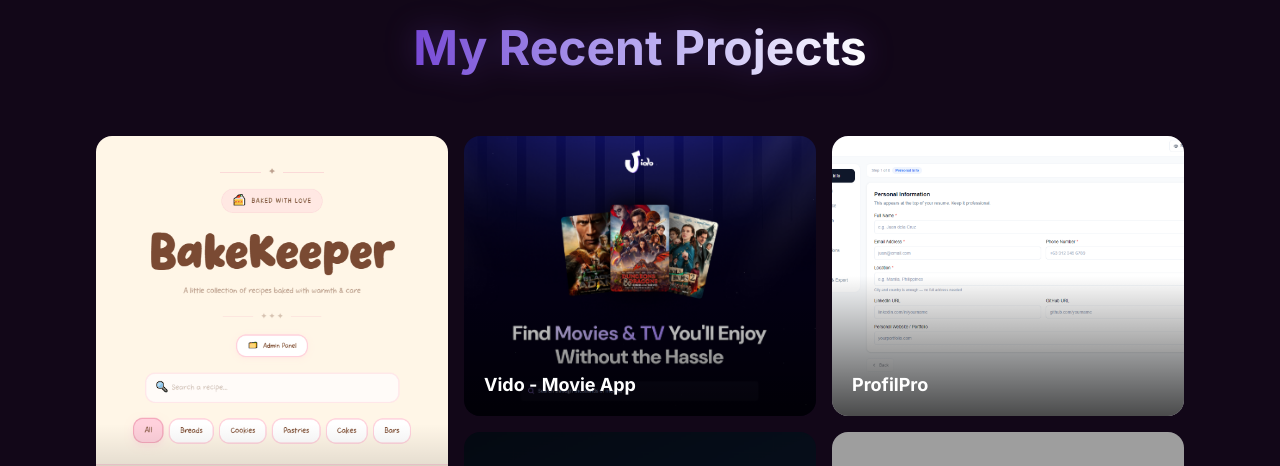
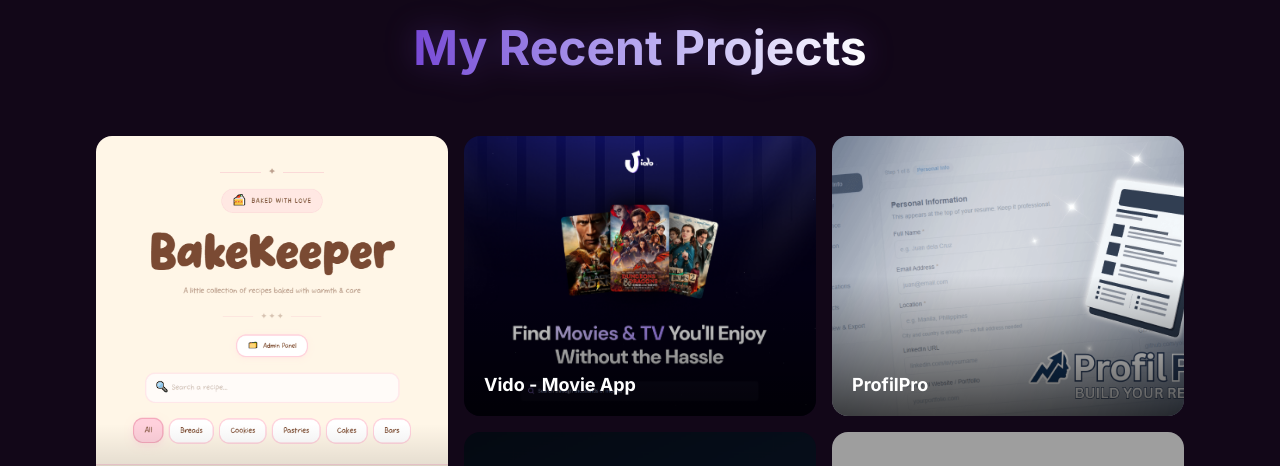
Before and after one commit to EdSiron/portfolio, a Next.js app: page / in a window 1280 px wide. Shown: the part 840-1306 px from the top of the page. Built offline with nearby package versions, Linux system fonts and the light colour scheme; grey boxes are pictures that could not be loaded.

Commit message:
refactor: update profilpro thumbnail image

```diff
--- a/components/Home/Projects/Projects.tsx
+++ b/components/Home/Projects/Projects.tsx
@@ -32,7 +32,7 @@
   },
 
   {
-    image: "/images/p6.png",
+    image: "/images/p6_new.png",
     title: "ProfilPro",
     description:
       "A clean, focused resume builder that lets users craft a polished, professional resume using a carefully designed single template — no clutter, just results.",
```
Also changed, not shown: public/images/p6.png (deleted), public/images/p6_new.png (added).
